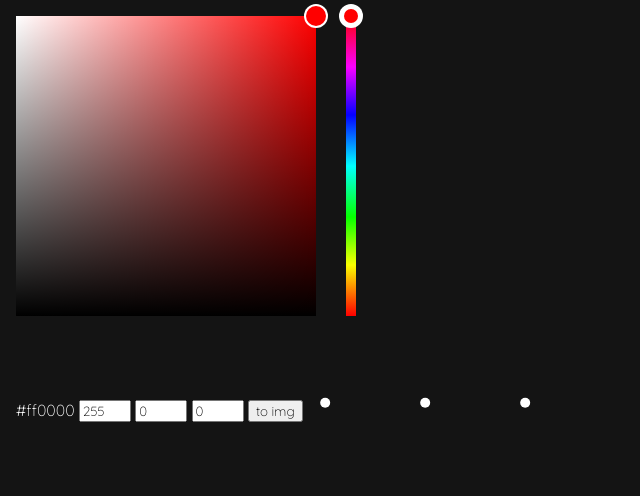
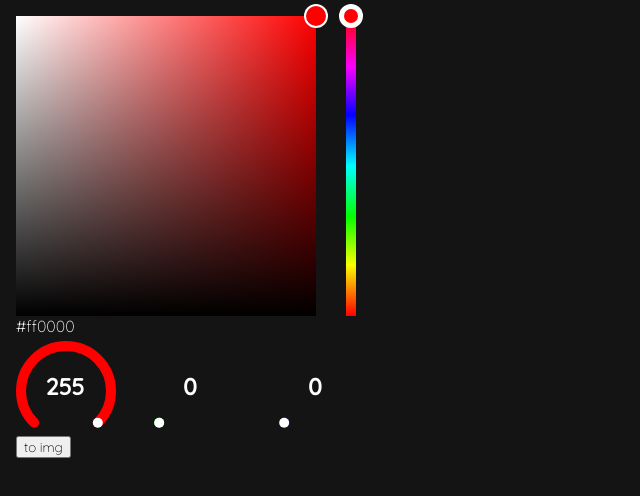
Before and after one commit to syi0808/canvas, a browser extension: page 색상추출 돋보기/index.html in a window 1280 px wide. Shown: the whole page, without its empty margins (0-640 px from the left). Drawn offline with Linux system fonts and the light colour scheme.

Commit message:
update value to angle

```diff
--- a/색상추출 돋보기/index.html
+++ b/색상추출 돋보기/index.html
@@ -66,6 +66,36 @@
                 display: flex;
                 position: relative;
             }
+
+            .ww {
+                position: relative;
+                width: 100px;
+                height: 100px;
+            }
+
+            .ww input {
+                width: 60px;
+                border: none;
+                background: none;
+                font-size: 23px;
+                font-weight: 700;
+                color: white;
+                position: absolute;
+                top: 50%;
+                left: 50%;
+                transform: translate(-40%, -50%);
+                outline: none;
+            }
+
+            input[type="number"] {
+                text-align: center;
+            }
+
+            /* input[type="number"]::-webkit-outer-spin-button,
+            input[type="number"]::-webkit-inner-spin-button {
+                -webkit-appearance: none;
+                margin: 0;
+            } */
         </style>
         <link
             data-font=""
@@ -77,9 +107,19 @@
     <body>
         <div style="height: 300px" id="paletteWrapper"></div>
         <span style="color: white" id="hex"></span>
-        <input id="r" type="number" max="255" min="0" value="255" />
-        <input id="g" type="number" max="255" min="0" value="0" />
-        <input id="b" type="number" max="255" min="0" value="0" />
+        <div
+            style="display: flex; width: 350px; justify-content: space-between"
+        >
+            <div class="ww" id="w1">
+                <input id="r" type="number" max="255" min="0" value="255" />
+            </div>
+            <div class="ww" id="w2">
+                <input id="g" type="number" max="255" min="0" value="0" />
+            </div>
+            <div class="ww" id="w3">
+                <input id="b" type="number" max="255" min="0" value="0" />
+            </div>
+        </div>
         <button id="asd">to img</button>
     </body>
 </html>
--- a/색상추출 돋보기/index.js
+++ b/색상추출 돋보기/index.js
@@ -28,22 +28,6 @@ class App {
         this.isClick = false;
 
         this.rgb = [255, 0, 0];
-
-        new CircleRange({
-            color: "#ff0000",
-            changeValue: this.changeValue.bind(this),
-            order: 1,
-        });
-        new CircleRange({
-            color: "#00ff00",
-            changeValue: this.changeValue.bind(this),
-            order: 2,
-        });
-        new CircleRange({
-            color: "#0000ff",
-            changeValue: this.changeValue.bind(this),
-            order: 3,
-        });
 
         this.rdom = document.getElementById("r");
         this.gdom = document.getElementById("g");
@@ -91,27 +75,45 @@ class App {
         window.addEventListener("mouseup", () => {
             this.isClick = false;
         });
-        this.rdom.addEventListener("input", () => {
+        const eventCallback = () => {
             const r = this.rdom.value;
             const g = this.gdom.value;
             const b = this.bdom.value;
             this.changeRgb(r, g, b);
+        };
+        this.rdom.addEventListener("input", () => {
+            eventCallback();
+            this.rrange.move(this.rdom.value);
         });
         this.gdom.addEventListener("input", () => {
-            const r = this.rdom.value;
-            const g = this.gdom.value;
-            const b = this.bdom.value;
-            this.changeRgb(r, g, b);
+            eventCallback();
+            this.changeValue(this.gdom.value, 2);
         });
         this.bdom.addEventListener("input", () => {
-            const r = this.rdom.value;
-            const g = this.gdom.value;
-            const b = this.bdom.value;
-            this.changeRgb(r, g, b);
+            eventCallback();
+            this.changeValue(this.bdom.value, 3);
         });
         this.hexdom.innerText = rgbToHex(255, 0, 0);
         this.createMovePoint();
-        if (!localStorage.getItem("qwer")) return;
+
+        this.rrange = new CircleRange({
+            color: "#ff0000",
+            changeValue: this.changeValue.bind(this),
+            order: 1,
+            angle: 255,
+        });
+        this.grange = new CircleRange({
+            color: "#00ff00",
+            changeValue: this.changeValue.bind(this),
+            order: 2,
+            angle: 0,
+        });
+        this.brange = new CircleRange({
+            color: "#0000ff",
+            changeValue: this.changeValue.bind(this),
+            order: 3,
+            angle: 0,
+        });
     }
 
     move(e) {
@@ -341,11 +343,9 @@ class GradientSlider {
 }
 
 class CircleRange {
-    constructor({ color, changeValue, order }) {
+    constructor({ color, changeValue, order, angle }) {
         this.prevAngle = null;
         this.radius = 5;
-        this.x = 45 * Math.sin((-135 * Math.PI) / 180) + 45 + this.radius;
-        this.y = 45 * -Math.cos((-135 * Math.PI) / 180) + 50 + this.radius;
         this.centerX = 50;
         this.centerY = 50;
         this.color = color;
@@ -362,7 +362,7 @@ class CircleRange {
         this.canvas.width = 100;
         this.canvas.height = 100;
         this.ctx = this.canvas.getContext("2d");
-        document.body.appendChild(this.canvas);
+        document.getElementById(`w${order}`).appendChild(this.canvas);
 
         this.wrapper = document.createElement("div");
         this.wrapper.style.width = "100px";
@@ -380,11 +380,13 @@ class CircleRange {
         this.wrapper.appendChild(this.movePoint);
 
         this.init();
+        this.move(angle);
     }
 
     init() {
         this.canvas.addEventListener("mousedown", (e) => {
-            this.isClick = this.circleClick(e);
+            this.isClick = true;
+            this.move(e);
         });
         window.addEventListener("mouseup", () => {
             this.isClick = false;
@@ -396,6 +398,8 @@ class CircleRange {
     }
 
     move(e) {
+        let angle;
+        if (isNaN(e)) {
             if (this.circleClick(e)) this.canvas.style.cursor = "pointer";
             else this.canvas.style.cursor = "default";
             if (!this.isClick) return;
@@ -403,7 +407,12 @@ class CircleRange {
             const y = e.clientY - getDisTop(this.canvas) - 5;
             const deltaX = this.centerX - x;
             const deltaY = this.centerY - y;
-        let angle = Math.atan2(deltaY, deltaX) * (180 / Math.PI) - 90;
+            angle = Math.atan2(deltaY, deltaX) * (180 / Math.PI) - 90;
+        } else {
+            angle = Math.floor((e / 255) * 270);
+            if (e > 225) angle = angle - 225 - 270;
+            else angle -= 135;
+        }
         if (angle < -136 && angle > -180) {
             angle = -135;
             this.flag = true;
@@ -419,7 +428,7 @@ class CircleRange {
         if (Math.abs(angle) > 200) angle = 270 - (-angle - 225);
         else angle += 135;
 
-        this.changeValue(Math.round(255 * (angle / 270)), this.order);
+        this.changeValue(Math.ceil(255 * (angle / 270)), this.order);
     }
 
     draw(angle) {
@@ -524,7 +533,7 @@ function rgbToHsl(r, g, b) {
         l = (max + min) / 2;
 
     if (max == min) {
-        h = s = 0; // achromatic
+        h = s = 0;
     } else {
         var d = max - min;
         s = l > 0.5 ? d / (2 - max - min) : d / (max + min);
```
Lines whose indentation alone changed are shown as unchanged.
